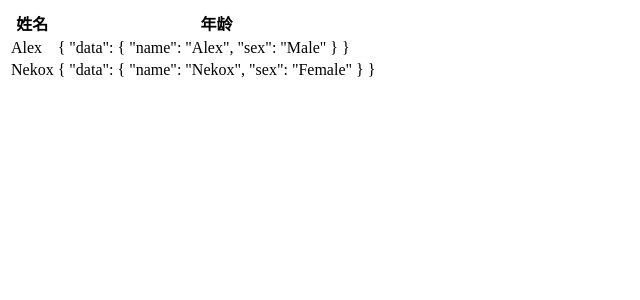
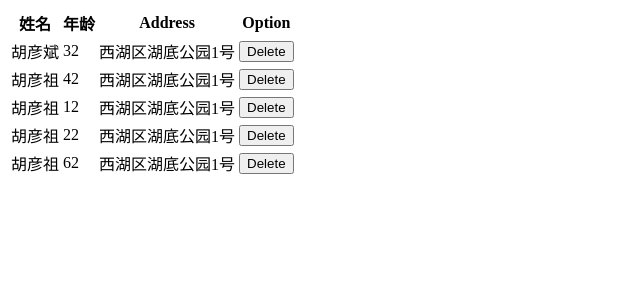
Before and after one commit to keifergu/sample-table, a Vue app: page / in a window 1280 px wide. Shown: the top 300 px of the page, without its empty margins (0-640 px from the left). Built offline with nearby package versions, Linux system fonts and the light colour scheme.

Commit message:
chore(*): 修改scope数据

```diff
--- a/src/App.vue
+++ b/src/App.vue
@@ -7,9 +7,19 @@
       </fix-column>
       <fix-column
         label="年龄"
-        prop="sex">
+        prop="age">
         <template scope="scope">
-          {{scope}}
+          {{scope.data.age}}
+        </template>
+      </fix-column>
+      <fix-column
+        label="Address"
+        prop="address">
+      </fix-column>
+      <fix-column
+        label="Option">
+        <template scope="scope">
+          <button @click="deleteData(scope.index)">Delete</button>
         </template>
       </fix-column>
     </fix-table>
@@ -23,10 +33,37 @@ export default {
   name: 'app',
   data () {
     return {
-      data: [
-        {name: 'Alex', sex: 'Male'},
-        {name: 'Nekox', sex: 'Female'}
-      ]
+      data: [{
+        key: '1',
+        name: '胡彦斌',
+        age: 32,
+        address: '西湖区湖底公园1号'
+      }, {
+        key: '2',
+        name: '胡彦祖',
+        age: 42,
+        address: '西湖区湖底公园1号'
+      }, {
+        key: '2',
+        name: '胡彦祖',
+        age: 12,
+        address: '西湖区湖底公园1号'
+      }, {
+        key: '2',
+        name: '胡彦祖',
+        age: 22,
+        address: '西湖区湖底公园1号'
+      }, {
+        key: '2',
+        name: '胡彦祖',
+        age: 62,
+        address: '西湖区湖底公园1号'
+      }]
+    }
+  },
+  methods: {
+    deleteData (key) {
+      this.data.splice(key, 1)
     }
   },
   components: {
--- a/src/components/Table/Row.js
+++ b/src/components/Table/Row.js
@@ -3,9 +3,9 @@ export default {
   functional: true,
   render (h, context) {
     // data 为该列的数据，columns 为列的配置
-    const { data, columns } = context.props
+    const { data, columns, index } = context.props
     const row = columns.map(col => h('td',
-      col.template ? col.template({data}) : data[col.prop]))
+      col.template ? col.template({data, index}) : data[col.prop]))
     return row
   }
 }
--- a/src/components/Table/Table.vue
+++ b/src/components/Table/Table.vue
@@ -7,7 +7,7 @@
       <!-- 根据源数据的长度，渲染列表的行 -->
       <tr v-for="(row, index) in data" :key="index">
         <!-- 根据 columns 的配置项数，确定每行渲染的列 -->
-        <row :data="row" :columns="columns"/>
+        <row :data="row" :columns="columns" :index="index"/>
       </tr>
     </table>
   </div>
@@ -16,20 +16,23 @@
 <script>
 import Row from './Row'
 
-const childConfigList = ['prop']
-
 /**
- * @param {VNode} childNode 需要进行属性提取的子组件
+ * 从<fix-column>组件中获取我们的需要的配置信息
+ * @param  {VNode}  childNode 需要进行属性提取的子组件
+ * @return {Object}
  */
 function getColumnConfig (childNode) {
+  const childConfigList = ['prop']
   let config = {}
   childConfigList.forEach(prop => {
     config[prop] = childNode[prop]
   })
   // TODO: undefined 时的数据处理
+  // 获取组件里面的scoped模板渲染函数
   config.template = childNode.$scopedSlots.default
   return config
 }
+
 export default {
   name: 'fix-table',
   props: ['data'],
@@ -41,12 +44,17 @@ export default {
   computed: {
 
   },
-  created () {
-    console.log(this)
-  },
   mounted () {
+    // 挂载时才可以通过 $children 获取子组件，然后获取配置信息
+    // 此处可能会存在子组件没有渲染完的问题，可以换成 nextTick
     this.columns = this.$children.map(getColumnConfig)
   },
   components: { Row }
 }
 </script>
+
+<style scoped>
+table {
+
+}
+</style>
```
